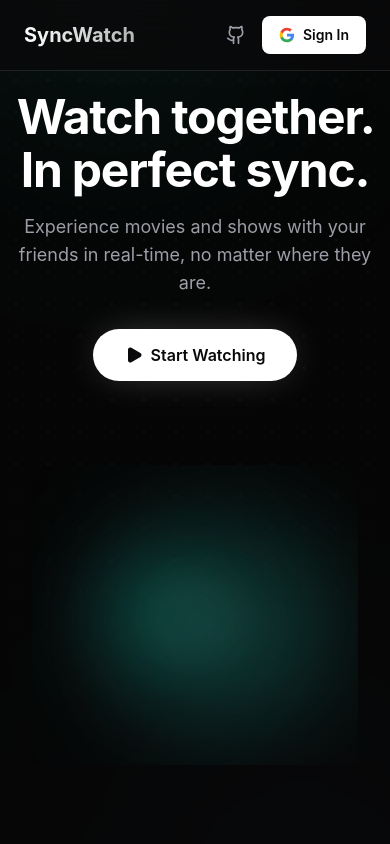
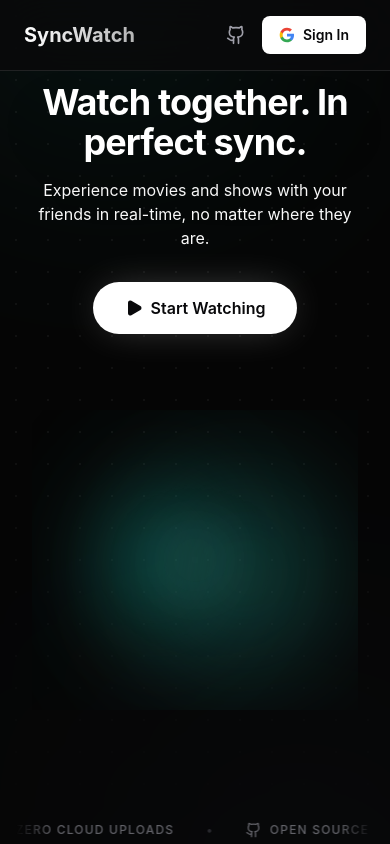
Before and after one commit to sampratigaurav/syncwatch, a React (Vite) app in the folder client/: page / in a window 390 px wide. Shown: the top 844 px of the page. Built offline with nearby package versions, Linux system fonts and the light colour scheme; no server answers.

Commit message:
Optimize landing page for desktop and mobile

```diff
--- a/client/src/index.css
+++ b/client/src/index.css
@@ -6,6 +6,10 @@
 }
 
 @layer base {
+  html, body {
+    @apply overflow-x-hidden;
+  }
+
   body {
     @apply bg-zinc-950 text-zinc-50 transition-colors duration-300;
   }
--- a/client/src/pages/Home.tsx
+++ b/client/src/pages/Home.tsx
@@ -138,8 +138,8 @@ const SpotlightCard = ({ step, index }: { step: typeof STEPS[0], index: number }
 
 const FeatureBentoGrid = () => {
   return (
-    <section aria-label="Features" className="w-full max-w-[1200px] mx-auto mt-32 relative z-10 pb-24 px-4 tablet:px-8">
-      <div className="text-center mb-16 tablet:mb-24">
+    <section aria-label="Features" className="w-full max-w-[1200px] mx-auto mt-20 tablet:mt-32 relative z-10 pb-16 tablet:pb-24 px-4 sm:px-6 tablet:px-8">
+      <div className="text-center mb-12 tablet:mb-24">
         <h2 className="text-3xl tablet:text-5xl font-bold tracking-tight text-white mb-4">How it works</h2>
         <p className="text-base tablet:text-lg text-zinc-400">From your file to in sync — in under 30 seconds</p>
       </div>
@@ -180,8 +180,8 @@ const FAQAccordion = () => {
   const [openIndex, setOpenIndex] = useState<number | null>(null);
 
   return (
-    <section aria-label="FAQ" className="w-full max-w-[800px] mx-auto mt-32 mb-16 px-4 tablet:px-8 relative z-10">
-      <div className="text-center mb-16">
+    <section aria-label="FAQ" className="w-full max-w-[800px] mx-auto mt-20 tablet:mt-32 mb-12 tablet:mb-16 px-4 sm:px-6 tablet:px-8 relative z-10">
+      <div className="text-center mb-12 tablet:mb-16">
         <h2 className="text-3xl tablet:text-5xl font-bold tracking-tight text-white mb-4">Got questions?</h2>
         <p className="text-base tablet:text-lg text-zinc-400">Everything you need to know about SyncWatch</p>
       </div>
@@ -254,19 +254,19 @@ export default function Home() {
       <AmbientBackground />
 
       {/* Main Content Area */}
-      <main className="relative z-10 w-full max-w-[1200px] flex flex-col items-center px-4 tablet:px-8 pt-10 tablet:pt-16">
+      <main className="relative z-10 w-full max-w-[1200px] flex flex-col items-center px-4 sm:px-6 tablet:px-8 pt-8 tablet:pt-16">
 
         {/* Row 1: Full-Width Centered Typography */}
         <m.div
           initial={{ opacity: 0, y: -20 }}
           animate={{ opacity: 1, y: 0 }}
           transition={{ duration: 0.4, ease: "easeOut" }}
-          className="opacity-0 -translate-y-5 flex flex-col items-center w-full mb-12 tablet:mb-16"
+          className="opacity-0 -translate-y-5 flex flex-col items-center w-full mb-10 tablet:mb-16"
         >
-          <h2 className="text-5xl tablet:text-[4.5rem] font-bold text-white pb-4 tracking-tight leading-[1.1] text-center max-w-5xl drop-shadow-2xl">
+          <h2 className="text-4xl sm:text-5xl tablet:text-6xl lg:text-[4.5rem] font-bold text-white pb-4 tracking-tight leading-[1.1] text-center max-w-5xl drop-shadow-2xl">
             Watch together.<br className="hidden tablet:block" /> In perfect sync.
           </h2>
-          <p className="text-zinc-400 text-lg tablet:text-xl text-center max-w-none mb-8">
+          <p className="text-base sm:text-lg tablet:text-xl text-center max-w-none mb-8 px-2 sm:px-0">
             Experience movies and shows with your friends in real-time, no matter where they are.
           </p>
           <div className="flex flex-col sm:flex-row items-center gap-4">
@@ -281,13 +281,13 @@ export default function Home() {
         </m.div>
 
         {/* Row 2: Centered Large Video Mockup */}
-        <div className="w-full max-w-6xl mx-auto flex items-center justify-center relative cursor-pointer mt-4 tablet:mt-8 px-4 tablet:px-0">
+        <div className="w-full max-w-6xl mx-auto flex items-center justify-center relative cursor-pointer mt-4 tablet:mt-8 px-4 sm:px-6 tablet:px-0">
            <Link to="/dashboard" className="w-full h-full block">
              <m.div
                initial={{ opacity: 0, scale: 0.95 }}
                animate={{ opacity: 1, scale: 1 }}
                transition={{ duration: 0.5, ease: "easeOut" }}
-               className="w-full h-full min-h-[300px] tablet:min-h-[500px] flex items-center justify-center relative opacity-0"
+               className="w-full h-full min-h-[250px] sm:min-h-[300px] tablet:min-h-[500px] flex items-center justify-center relative opacity-0"
              >
                {isMobile ? (
                  <CssOrb />
```
